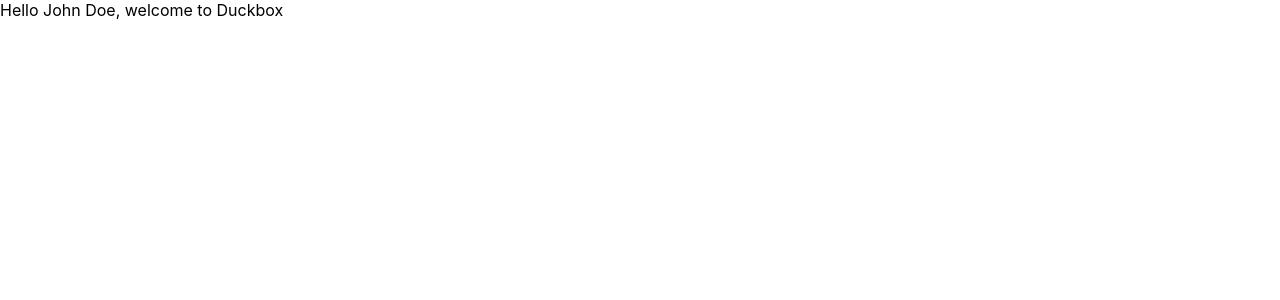
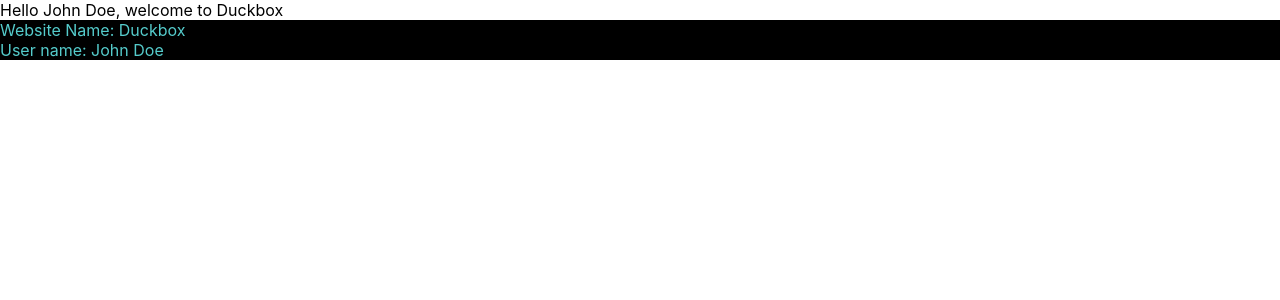
Before and after one commit to jyotixkarmakar/duckbox, a React (Create React App) app: page / in a window 1280 px wide. Shown: the top 300 px of the page. Built offline with nearby package versions, Linux system fonts and the light colour scheme.

Commit message:
basic class component:Header

```diff
--- /dev/null
+++ b/src/core/layout/Header.tsx
@@ -0,0 +1,14 @@
+import { Component } from "react";
+
+class Header extends Component {
+
+ render() {
+ return (
+ <div style={{background:'#000',color:'#5cc'}}>
+     <div> Website Name: Duckbox</div>
+     <div>User name: John Doe</div>
+ </div>
+ );
+ }
+}
+export default Header;
--- a/src/core/layout/MainContainer.tsx
+++ b/src/core/layout/MainContainer.tsx
@@ -1,7 +1,11 @@
+import Header from "./Header";
+
 const MainContainer = (props:any) => {
     const {parentAppName}= props;
     return (
-        <div>Hello {props.parentUserName}, welcome to {parentAppName}</div>
+        <div>Hello {props.parentUserName}, welcome to {parentAppName}
+        <Header></Header>
+        </div>
     )
 }
 export default MainContainer;
```
